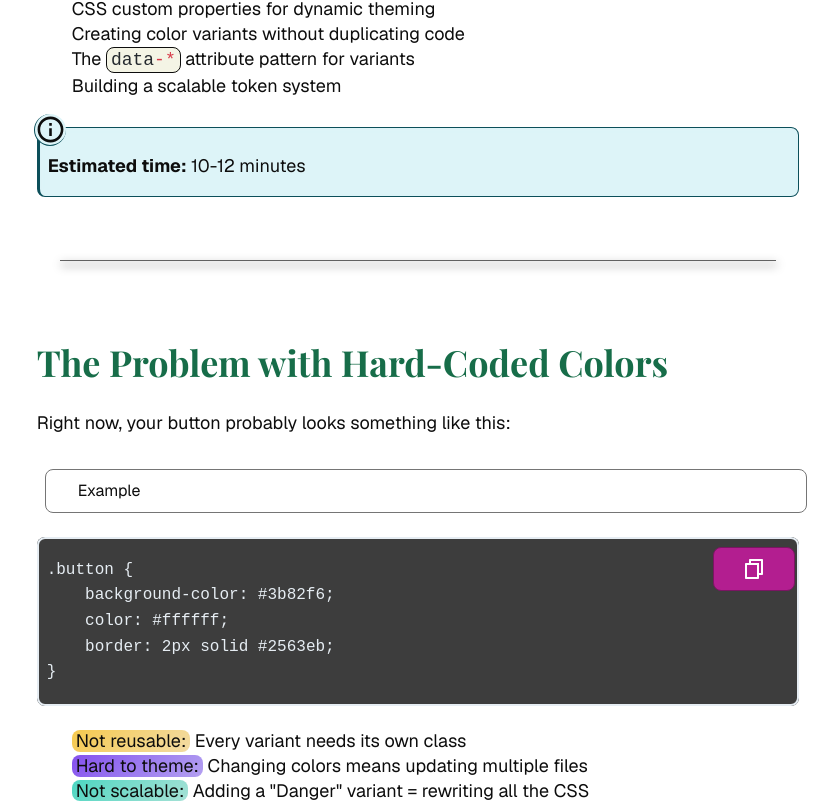
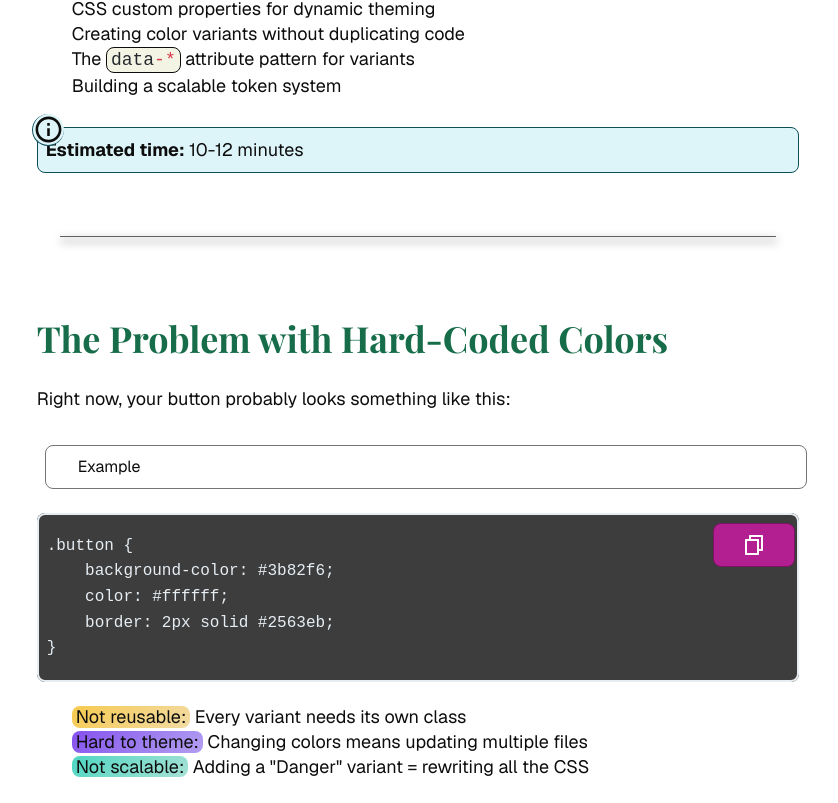
Before and after one commit to codercarl1243/react_components_system, a Next.js app: page /blog/design-system/buttons/theming in a window 1280 px wide. Shown: the part 857-1660 px from the top of the page, without its empty margins (222-1060 px from the left). Built offline with nearby package versions, Linux system fonts and the light colour scheme; a web font is replaced by a local one.

Commit message:
UPDATE postnote should use new paint system

```diff
--- a/app/styles/components/post/post.note.css
+++ b/app/styles/components/post/post.note.css
@@ -1,16 +1,5 @@
 .post-note {
-    --postnote-bg-color: var(--background-color, var(--surface));
-    --postnote-fg-color: var(--foreground-color, var(--text-on-surface));
-    --postnote-border-color: var(--border-color, var(--color-neutral-600));
-    --heading-color: var(--postnote-fg-color);
-
     position: relative;
-    color: var(--postnote-fg-color);
-    background-color: var(--postnote-bg-color);
-    border: var(--border-thin);
-    border-color: var(--postnote-border-color);
-    border-radius: var(--radius-md);
-    padding-block: var(--spacing-sm);
     padding-inline: clamp(var(--spacing-sm), var(--spacing) + 0.25vw, var(--spacing-md));
     box-shadow: inset 2px 2px 4px color-mix(in srgb, var(--postnote-bg-color) 10%, transparent),
         inset -1px -1px 2px color-mix(in srgb, var(--postnote-bg-color) 90%, transparent);
--- a/components/post/post.note.tsx
+++ b/components/post/post.note.tsx
@@ -31,13 +31,14 @@ export default function PostNote({ className, children, variant = 'info', showIc
     <Stack
       {...props}
       className={clsx(className,
-        'post-note',
+        'post-note surface',
         {'has-icon': showIcon}
       )}
       gap={2}
       role={'note'}
       variant={variant}
       variantAppearance='tonal'
+      paint="surface"
     >
       {showIcon ? <Icon icon={RiInformationLine} size={32} className="post-note__icon" /> : null}
       <Stack className="post-note__content">
```
